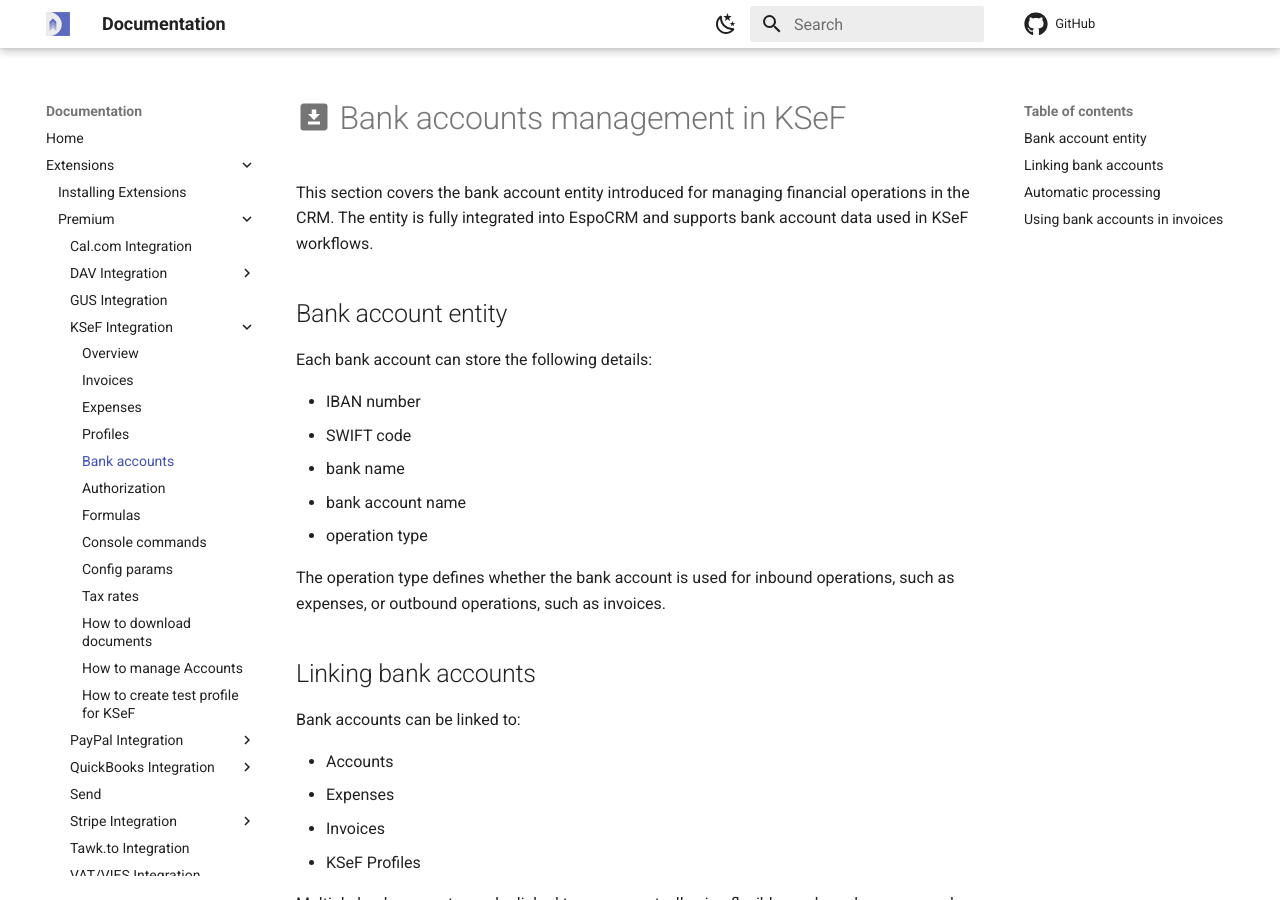
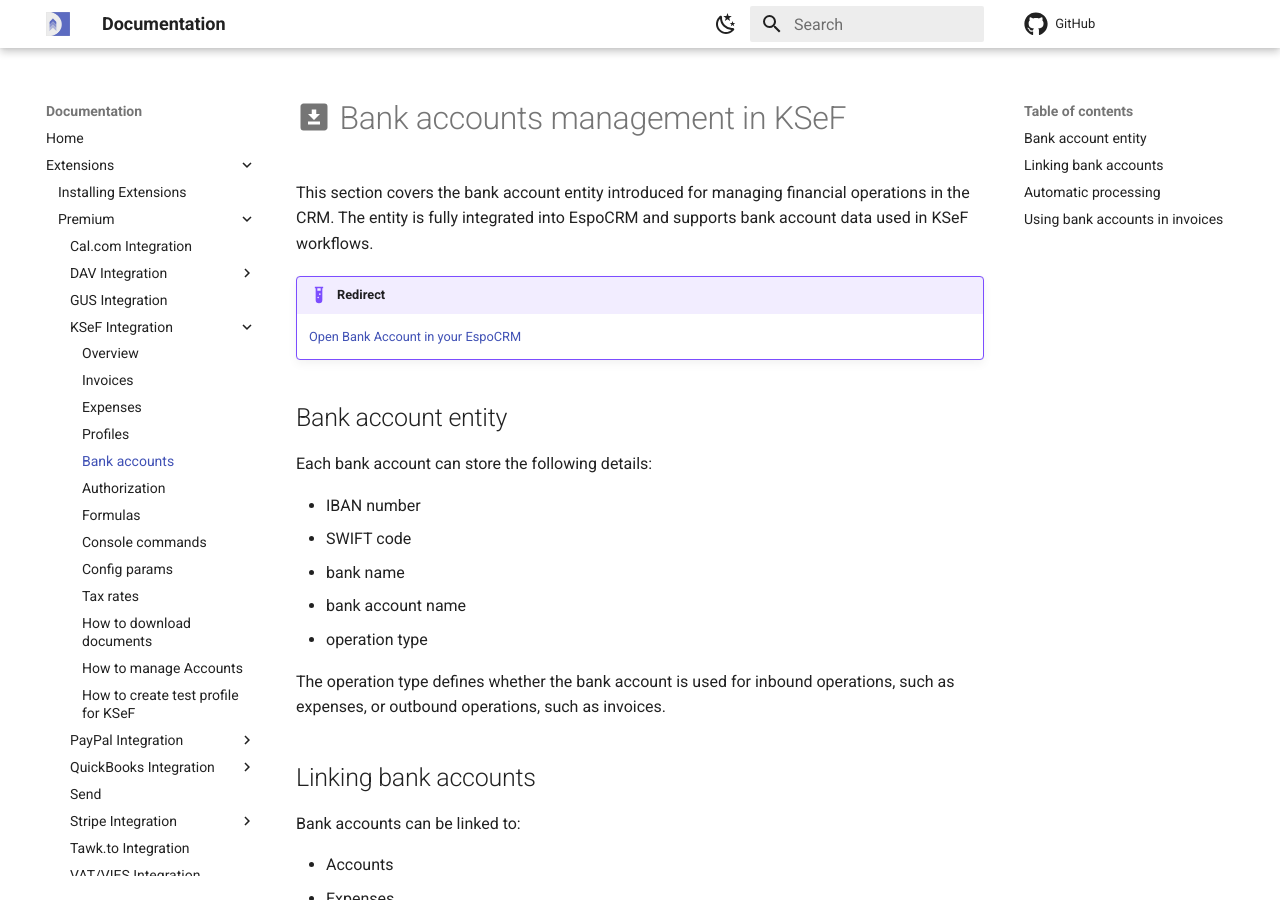
Before and after one commit to dubas-pro/documentation, an MkDocs documentation site: the page built from docs/extensions/ksef/bank-accounts.md, in a window 1280 px wide and 900 px high. Built offline with MkDocs 1.6.1 and Material for MkDocs 9.7.7, drawn with Linux system fonts in a browser that asks for light colours; comment, search, counter and statistics services are not loaded.

Commit message:
feat(ksef): add redirect example for bank accounts management

```diff
--- a/docs/extensions/ksef/bank-accounts.md
+++ b/docs/extensions/ksef/bank-accounts.md
@@ -1,6 +1,9 @@
 # :material-download-box: Bank accounts management in KSeF
 
 This section covers the bank account entity introduced for managing financial operations in the CRM. The entity is fully integrated into EspoCRM and supports bank account data used in KSeF workflows.
+
+!!! example "Redirect"
+    [Open Bank Account in your EspoCRM](https://dubas.pro/redirect/#KsefBankAccount)
 
 ## Bank account entity
 
```
